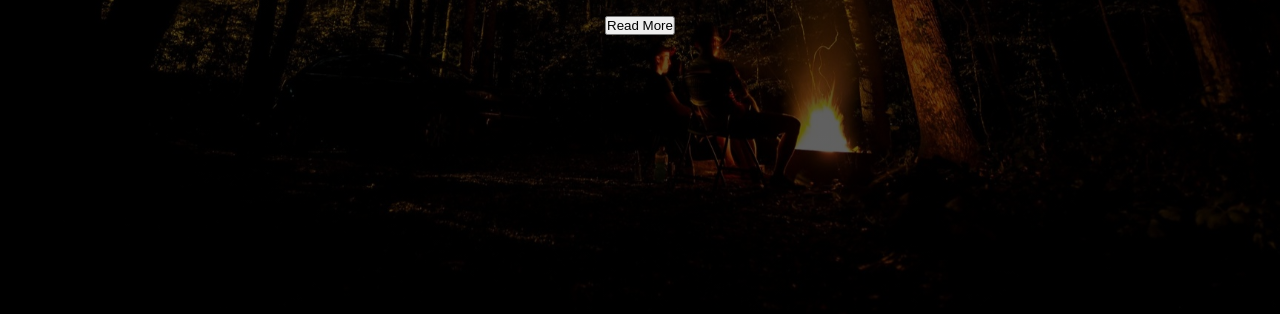
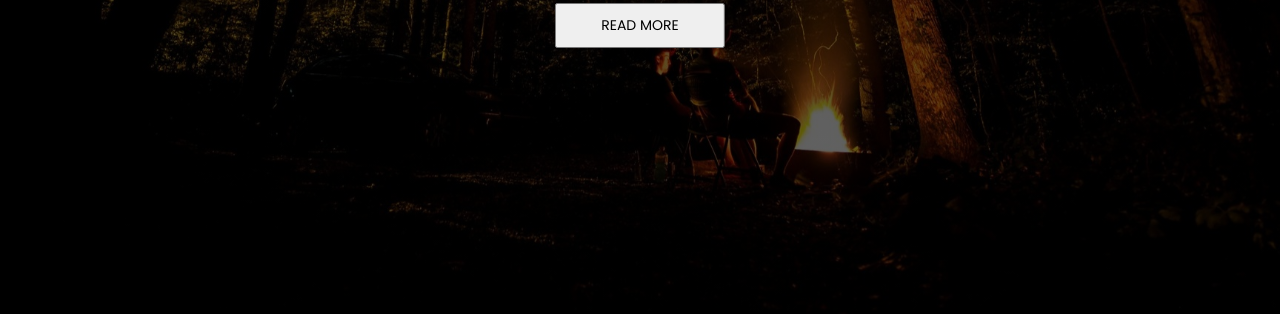
Before and after one commit to Nimira43/Drachenwald, a website: page index.html in a window 1280 px wide. Shown: the part 486-800 px from the top of the page. Drawn offline with Linux system fonts and the light colour scheme; a web font is replaced by a local one.

Commit message:
Starting to style main btn

```diff
--- a/scss/_components.scss
+++ b/scss/_components.scss
@@ -97,3 +97,11 @@
     margin-bottom: 10px;
   }
 }
+
+.main-btn {
+  width: 170px;
+  height: 45px;
+  font-family: $font-main;
+  font-size: 14px;
+  text-transform: uppercase;
+}
```
Also changed, not shown: css/main.css, 1 other file.
